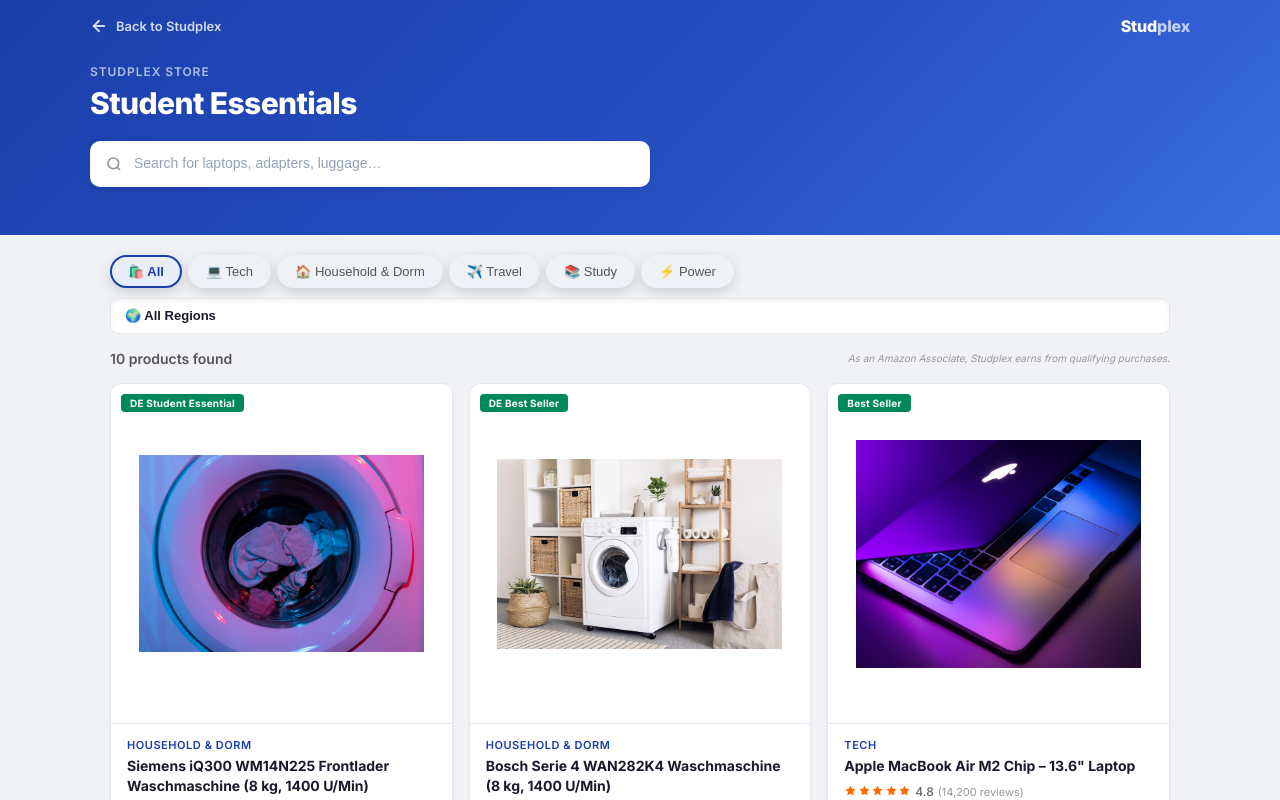
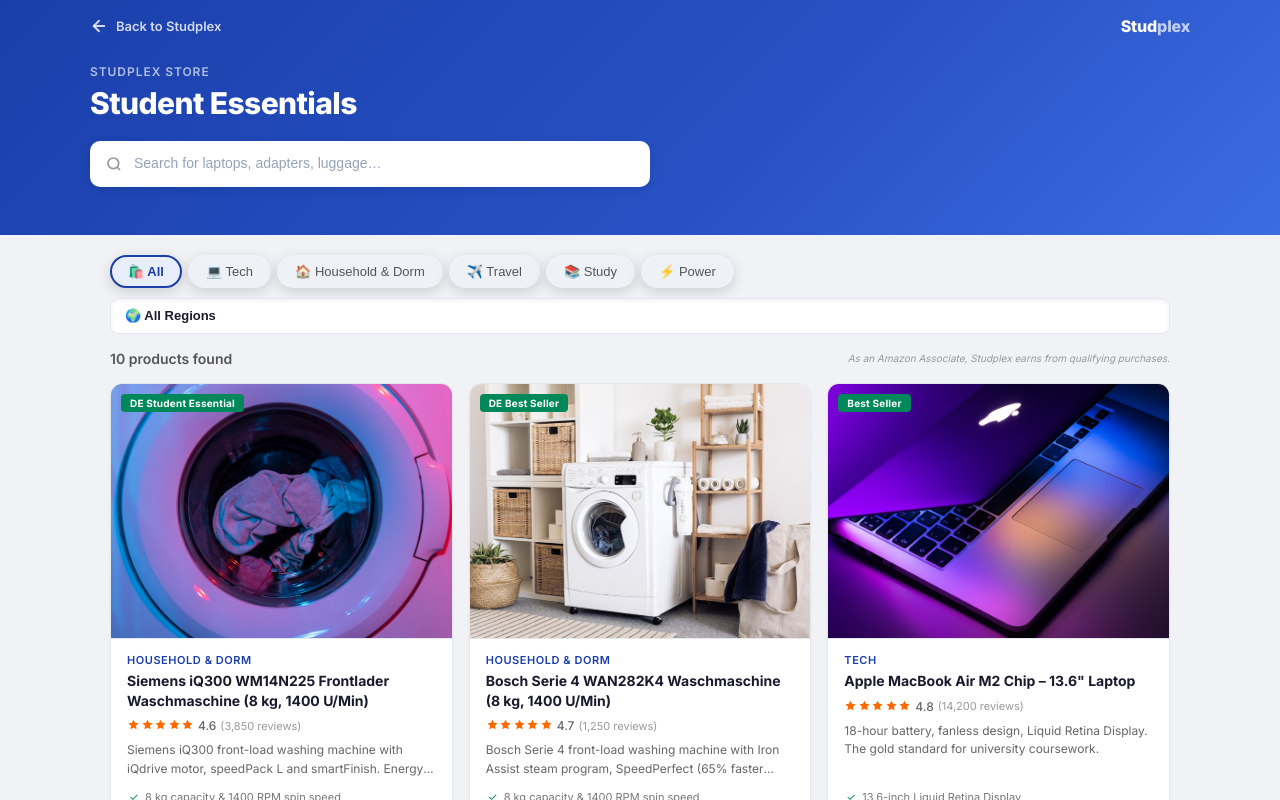
Before and after one commit to MdLimonapu/studyapp, a React (Vite) app in the folder frontend/: page /products in a window 1280 px wide. Shown: the top 800 px of the page. Built offline with nearby package versions, Linux system fonts and the light colour scheme; no server answers.

Commit message:
Use natural full-bleed product photos without cutout borders or artificial background clipping

```diff
--- a/frontend/src/pages/Products.jsx
+++ b/frontend/src/pages/Products.jsx
@@ -170,8 +170,8 @@
                 >
                   {/* Image */}
                   <div style={{
-                    position: 'relative', width: '100%', aspectRatio: '1/1',
-                    background: '#ffffff', padding: '12px',
+                    position: 'relative', width: '100%', aspectRatio: '4/3',
+                    background: '#f8fafc',
                     display: 'flex', alignItems: 'center', justifyContent: 'center',
                     overflow: 'hidden',
                     borderBottom: `1px solid ${C.border}`
@@ -181,7 +181,7 @@
                       referrerPolicy="no-referrer"
                       onError={e => { e.currentTarget.src = FALLBACK }}
                       style={{
-                        maxWidth: '90%', maxHeight: '90%', objectFit: 'contain',
+                        width: '100%', height: '100%', objectFit: 'cover',
                         transition: 'transform .3s ease',
                         transform: on ? 'scale(1.05)' : 'scale(1)'
                       }}
```
